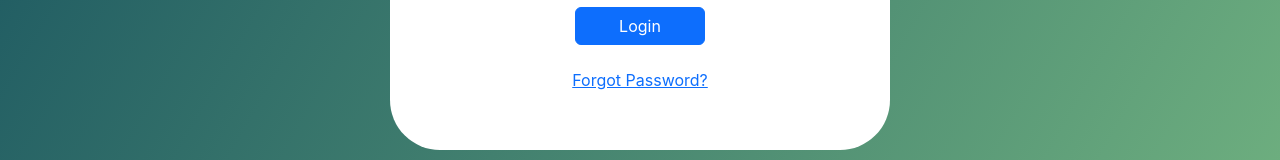
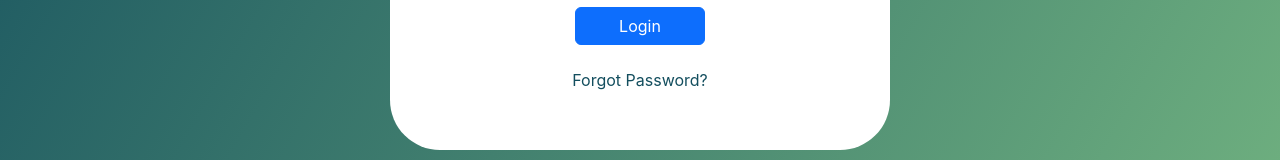
Before and after one commit to Mridulbirla13/JWT-REACT, a React (Create React App) app: page /login in a window 1280 px wide. Shown: the part 570-730 px from the top of the page. Built offline with nearby package versions, Linux system fonts and the light colour scheme; a web font is replaced by a local one.

Commit message:
added favicon and updated login.css

```diff
--- a/public/index.html
+++ b/public/index.html
@@ -2,7 +2,7 @@
 <html lang="en">
   <head>
     <meta charset="utf-8" />
-    <link rel="icon" href="%PUBLIC_URL%/favicon.ico" />
+    <link rel="icon" href="%PUBLIC_URL%/fav.png" />
     <meta name="viewport" content="width=device-width, initial-scale=1" />
     <meta name="theme-color" content="#000000" />
     <meta
--- a/src/pages/auth/login/Login.css
+++ b/src/pages/auth/login/Login.css
@@ -27,3 +27,7 @@
 BUTTON{
     width:130px;
 }
+.fgtxt{
+    text-decoration: none;
+    color:#134e5e;
+}
--- a/src/pages/auth/login/Login.js
+++ b/src/pages/auth/login/Login.js
@@ -79,7 +79,7 @@ const Login = () => {
         </div>
       </Form>
       <div className="mt-3">
-          <Link to="/forgot-password">Forgot Password?</Link>
+          <Link to="/forgot-password" className='fgtxt'>Forgot Password?</Link>
         </div>
       </div>
     </div>
```
Also changed, not shown: public/fav.png (added).
